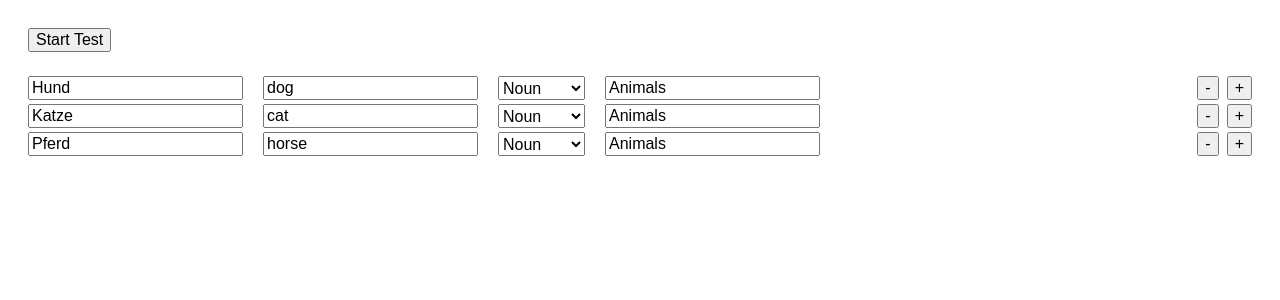
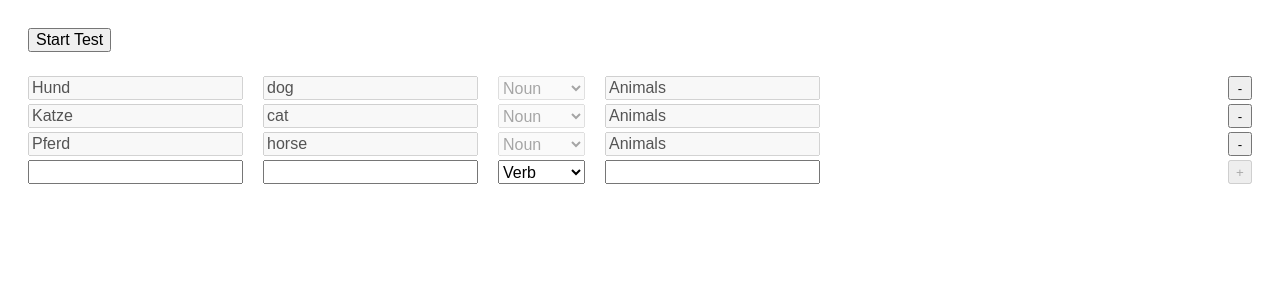
Before and after one commit to SebaRenner/flashcards, an Angular app in the folder flashcards-app/: page / in a window 1280 px wide. Shown: the top 300 px of the page. Built offline with nearby package versions, Linux system fonts and the light colour scheme.

Commit message:
Disable lines that already contain data, added an empty line to add new data

```diff
--- a/flashcards-app/src/app/components/list-item/list-item.css
+++ b/flashcards-app/src/app/components/list-item/list-item.css
@@ -4,9 +4,12 @@ form {
 }
 
 input,
-select,
+select {
+    font-size: 16px;
+}
+
 button {
-    font-size: 16px;
+    width: 24px;
 }
 
 .list-item {
--- a/flashcards-app/src/app/components/list-item/list-item.html
+++ b/flashcards-app/src/app/components/list-item/list-item.html
@@ -12,7 +12,11 @@
         <input type="text" formControlName="category">
     </form>
     <div class="actions">
-        <button (click)="removeItem()">-</button>
-        <button [disabled]="form.invalid" (click)="addItem()">+</button>
+        @if (isReadOnly) {
+            <button (click)="removeItem()">-</button>
+        }
+        @else {
+            <button [disabled]="form.invalid" (click)="addItem()">+</button>
+        }
     </div>
 </div>
--- a/flashcards-app/src/app/components/list-item/list-item.ts
+++ b/flashcards-app/src/app/components/list-item/list-item.ts
@@ -15,16 +15,21 @@ export class ListItem implements OnInit {
 
     readonly wordTypeOptions = Object.values(WordType);
     readonly form = new FormGroup({
-        baseLanguage: new FormControl('', Validators.required),
-        resultLanguage: new FormControl('', Validators.required),
-        wordType: new FormControl(WordType.Verb, Validators.required),
-        category: new FormControl('', Validators.required)
+        baseLanguage: new FormControl('', { nonNullable: true, validators: Validators.required }),
+        resultLanguage: new FormControl('', { nonNullable: true, validators: Validators.required }),
+        wordType: new FormControl(WordType.Verb, { nonNullable: true, validators: Validators.required }),
+        category: new FormControl('', { nonNullable: true, validators: Validators.required })
     });
+
+    get isReadOnly(): boolean {
+        return !!this.data();
+    }
 
     ngOnInit() {
         const cardData = this.data();
         if (cardData) {
             this.form.patchValue(cardData);
+            this.form.disable();
         }
     }
 
@@ -35,5 +40,6 @@ export class ListItem implements OnInit {
     addItem() {
       const flashcard: Flashcard = this.form.getRawValue() as Flashcard;
       this.add.emit(flashcard);
+      this.form.reset();
     }
 }
--- a/flashcards-app/src/app/features/wordlist/wordlist.html
+++ b/flashcards-app/src/app/features/wordlist/wordlist.html
@@ -3,6 +3,8 @@
 </div>
 <div class="list">
     @for (card of cards; track $index) {
-        <app-list-item [data]="card" (remove)="remove($index)" (add)="add($event)"></app-list-item>
+        <app-list-item [data]="card" (remove)="remove($index)"></app-list-item>
+
     }
+    <app-list-item (add)="add($event)"></app-list-item>
 </div>
```
